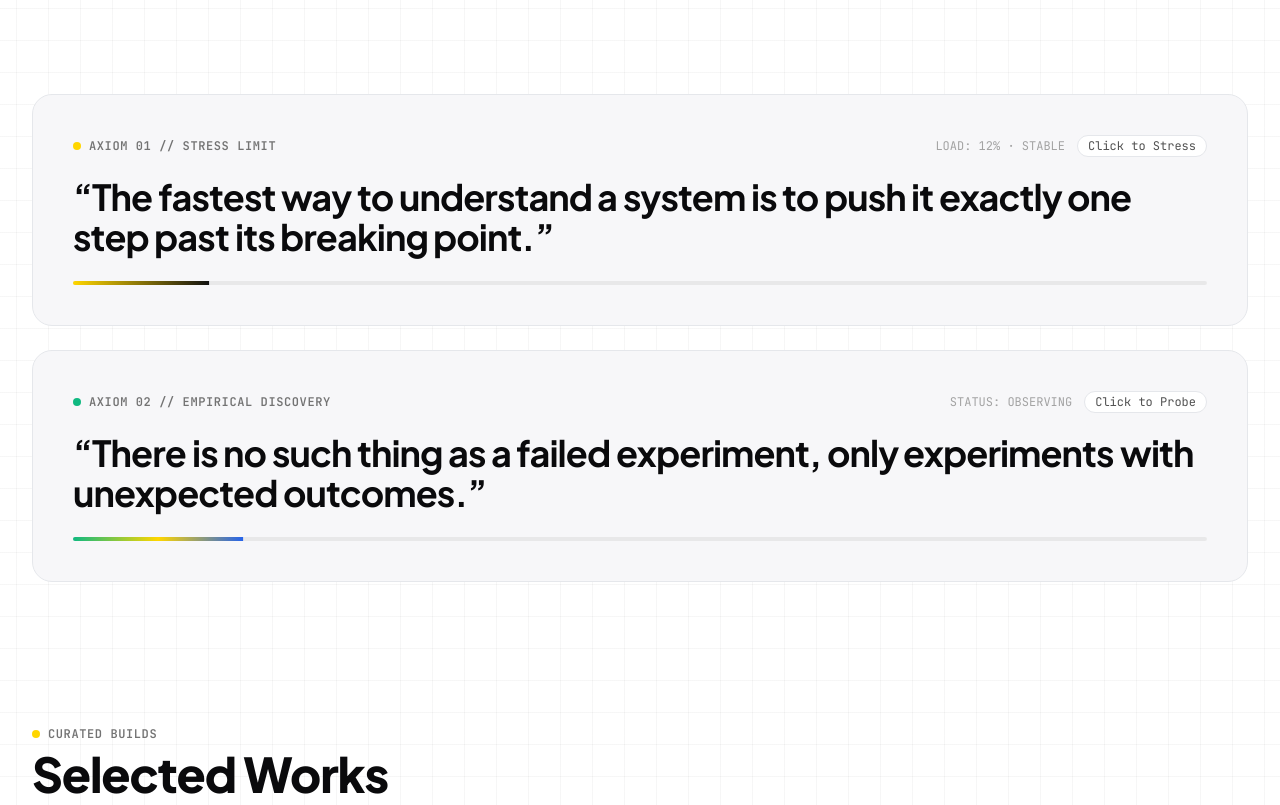
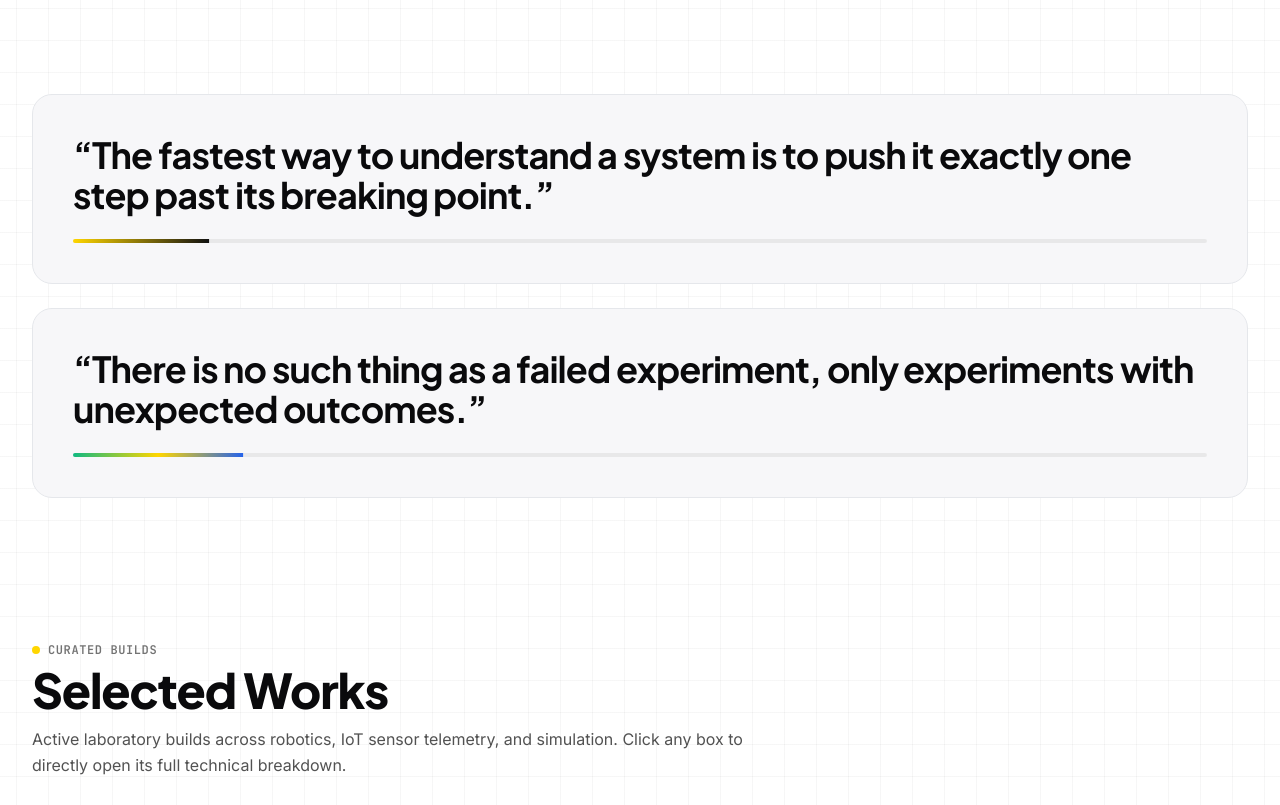
Before and after one commit to lovhamic/gwys.in, a plain HTML site: page index.html in a window 1280 px wide. Shown: the part 2360-3165 px from the top of the page. Drawn offline with nearby package versions, Linux system fonts and the light colour scheme.

Commit message:
fix: remove axiom labels and stress/probe status readouts from quote cards

```diff
--- a/index.html
+++ b/index.html
@@ -325,17 +325,6 @@
 
       <!-- Axiom 01: Breaking Point -->
       <div id="axiom-card-breaking" class="axiom-card group select-none p-6 sm:p-10" data-cursor="Stress Test" title="Click or scrub across to test breaking point">
-        <div class="flex flex-col sm:flex-row sm:items-center justify-between gap-3 mb-5">
-          <div class="flex items-center gap-2">
-            <span class="w-2 h-2 rounded-full bg-yellow group-hover:animate-ping"></span>
-            <span class="font-mono text-xs font-bold text-neutral-500 uppercase tracking-wider">Axiom 01 // Stress Limit</span>
-          </div>
-          <div class="flex items-center gap-3 font-mono text-xs text-neutral-400">
-            <span id="axiom-stress-readout">LOAD: 12% · STABLE</span>
-            <span class="px-2.5 py-0.5 rounded-full bg-white border border-subtle text-neutral-600 group-hover:border-ink transition-colors">Click to Stress</span>
-          </div>
-        </div>
-
         <blockquote class="axiom-quote-text font-display font-bold text-2xl sm:text-3xl md:text-4xl text-ink tracking-tight" id="axiom-quote-1">
           &ldquo;The fastest way to understand a system is to push it exactly one step past its breaking point.&rdquo;
         </blockquote>
@@ -348,17 +337,6 @@
 
       <!-- Axiom 02: Unexpected Outcomes -->
       <div id="axiom-card-outcomes" class="axiom-card group select-none p-6 sm:p-10" data-cursor="Probe Outcome" title="Click to trigger unexpected outcomes pulse">
-        <div class="flex flex-col sm:flex-row sm:items-center justify-between gap-3 mb-5">
-          <div class="flex items-center gap-2">
-            <span class="w-2 h-2 rounded-full bg-emerald-500"></span>
-            <span class="font-mono text-xs font-bold text-neutral-500 uppercase tracking-wider">Axiom 02 // Empirical Discovery</span>
-          </div>
-          <div class="flex items-center gap-3 font-mono text-xs text-neutral-400">
-            <span id="axiom-outcome-readout">STATUS: OBSERVING</span>
-            <span class="px-2.5 py-0.5 rounded-full bg-white border border-subtle text-neutral-600 group-hover:border-ink transition-colors">Click to Probe</span>
-          </div>
-        </div>
-
         <blockquote class="axiom-quote-text font-display font-bold text-2xl sm:text-3xl md:text-4xl text-ink tracking-tight" id="axiom-quote-2">
           &ldquo;There is no such thing as a failed experiment, only experiments with unexpected outcomes.&rdquo;
         </blockquote>
```
